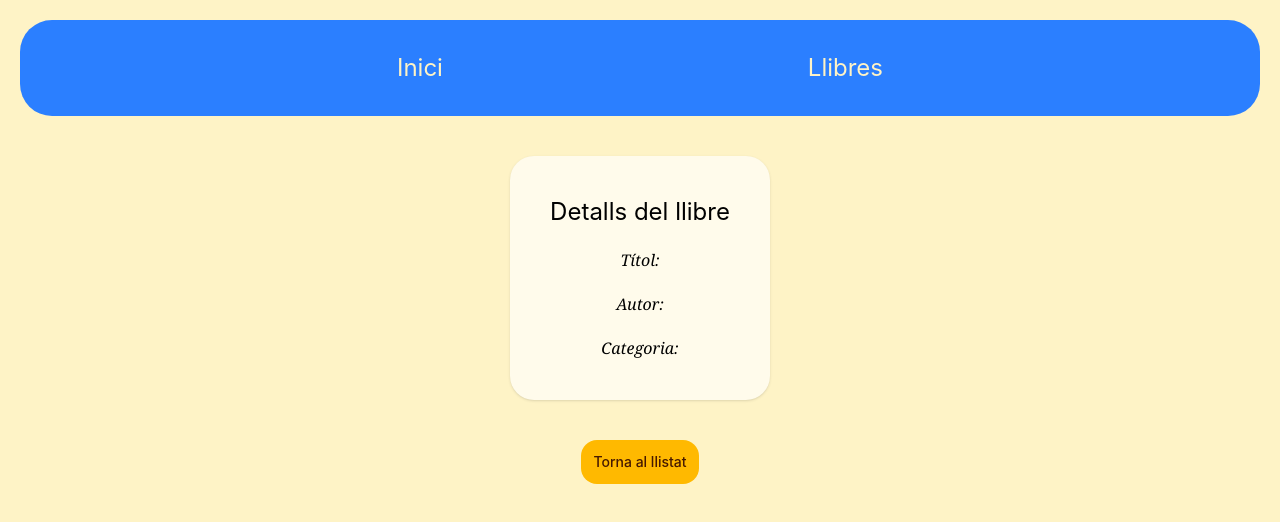
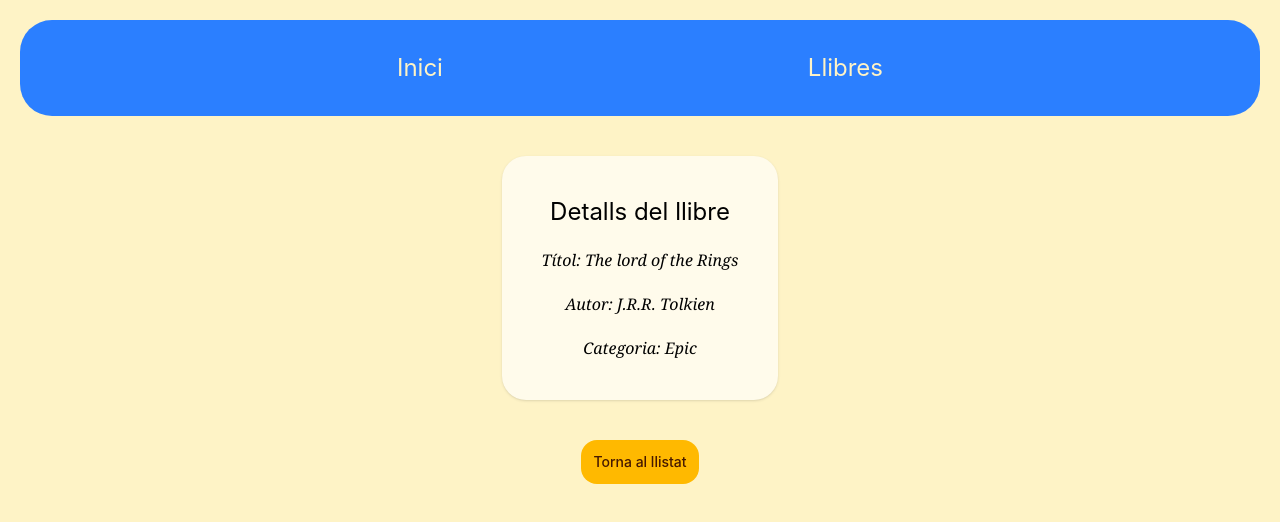
Before and after one commit to isahun/Sprint5_AdvancedAngular, an Angular app: page /books/1 in a window 1280 px wide. Shown: the top 522 px of the page. Built offline with nearby package versions, Linux system fonts and the light colour scheme.

Commit message:
fix: bind book details template to computed book signal

```diff
--- a/src/app/pages/book-details/book-details.html
+++ b/src/app/pages/book-details/book-details.html
@@ -1,14 +1,14 @@
 
 <section class="details-container flex flex-col gap-10">
-@if (book) {
+@if (book()) {
 <section class="flex flex-col gap-5 justify-center text-center bg-amber-50 m-auto p-10 rounded-3xl shadow">
   <h1 class="text-2xl ">Detalls del llibre</h1>
 
   <ul>
     <li class="flex flex-col gap-5">
-      <p class="book-details">Títol: {{ book.title }}</p>
-      <p class="book-details">Autor: {{ book.author }}</p>
-      <p class="book-details">Categoria: {{ book.category }}</p>
+      <p class="book-details">Títol: {{ book()?.title }}</p>
+      <p class="book-details">Autor: {{ book()?.author }}</p>
+      <p class="book-details">Categoria: {{ book()?.category }}</p>
     </li>
   </ul>
 
@@ -18,9 +18,6 @@
 } @else {
 <section class="flex flex-col gap-5 justify-center text-center">
   <p>No s'ha trobat cap llibre amb aquest identificador.</p>
-  <button type="button" (click)="goBack()" class="back-btn">
-    Torna al llistat
-  </button>
 </section>
 }
   <button type="button" (click)="goBack()" class="back-btn">
```
